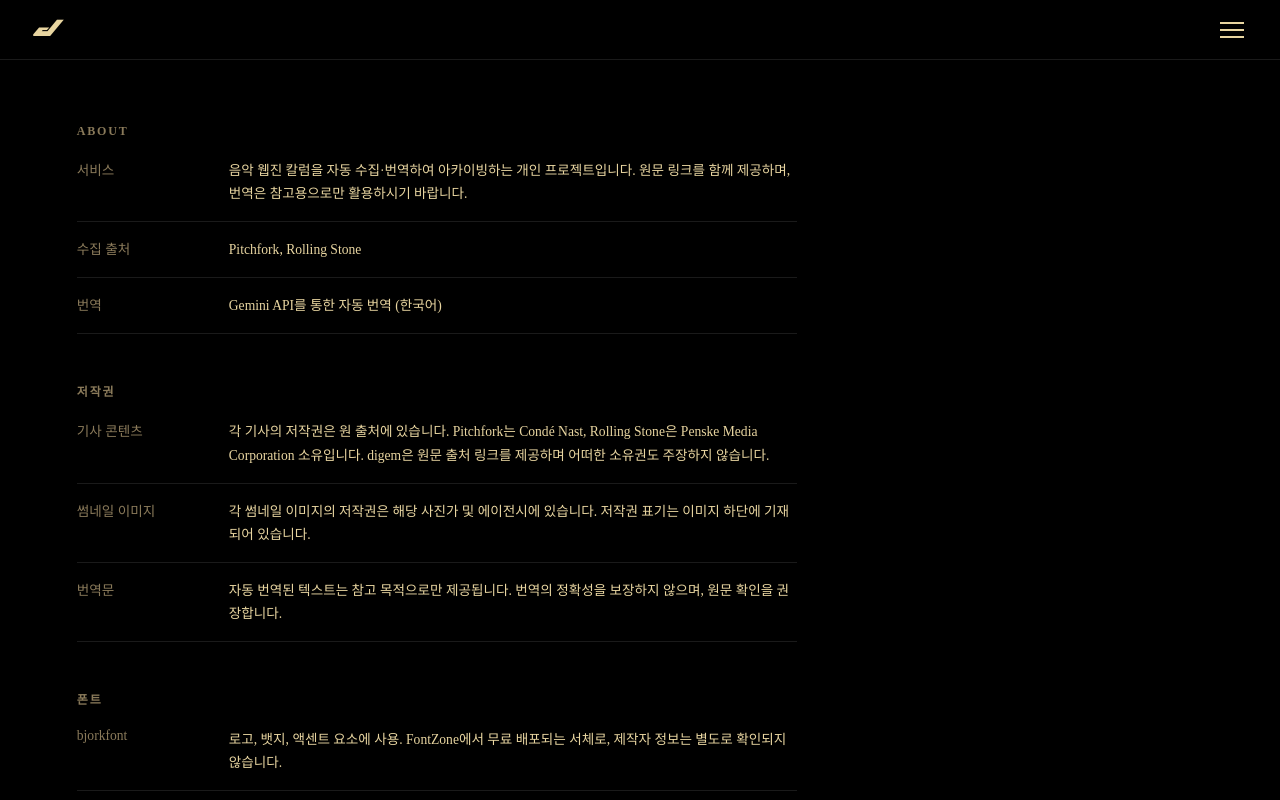
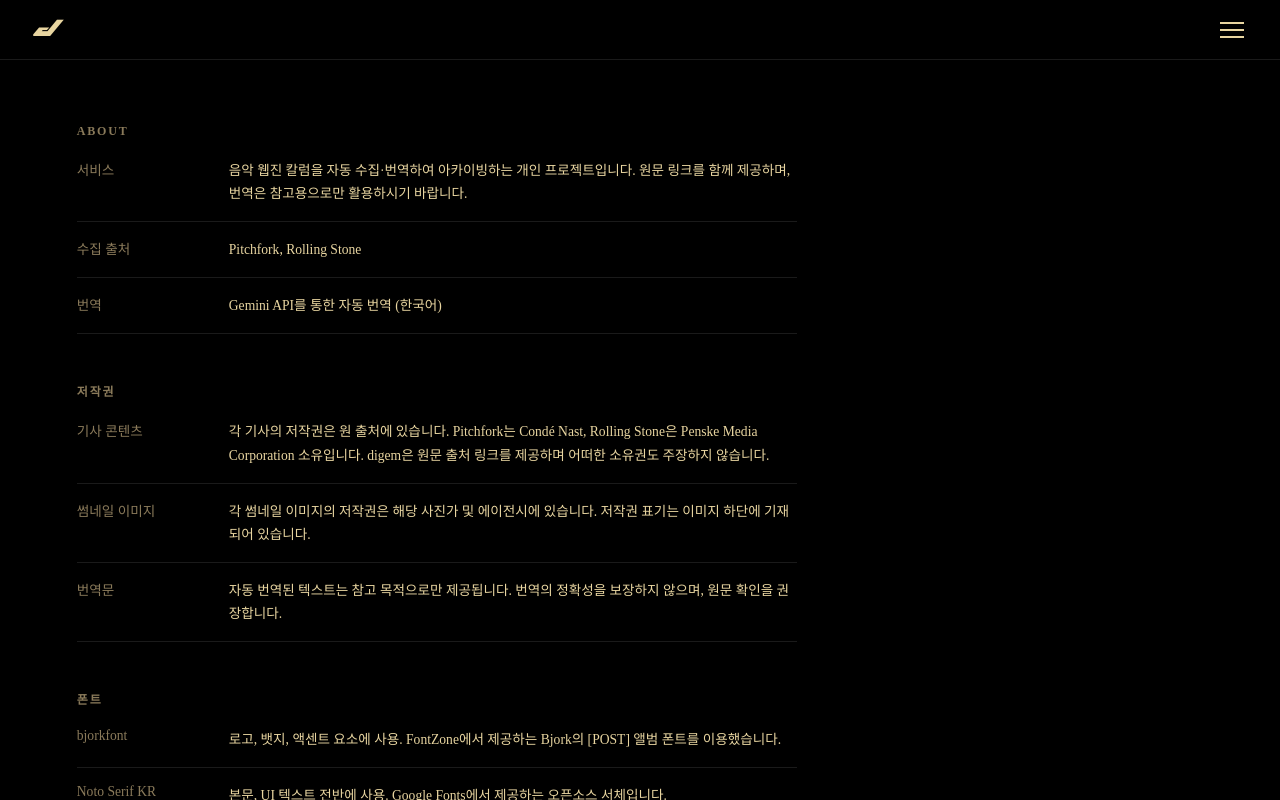
Before and after one commit to prgmd/digem, a Next.js app in the folder frontend/: page /info in a window 1280 px wide. Built offline with nearby package versions, Linux system fonts and the light colour scheme.

Commit message:
[FIX] Info 내용 수정

```diff
--- a/frontend/app/info/page.tsx
+++ b/frontend/app/info/page.tsx
@@ -69,7 +69,7 @@
 
           <Section title="폰트">
             <Row label="bjorkfont">
-              로고, 뱃지, 액센트 요소에 사용. FontZone에서 무료 배포되는 서체로, 제작자 정보는 별도로 확인되지 않습니다.
+              로고, 뱃지, 액센트 요소에 사용. FontZone에서 제공하는 Bjork의 [POST] 앨범 폰트를 이용했습니다.
             </Row>
             <Row label="Noto Serif KR">
               본문, UI 텍스트 전반에 사용. Google Fonts에서 제공하는 오픈소스 서체입니다.
```
